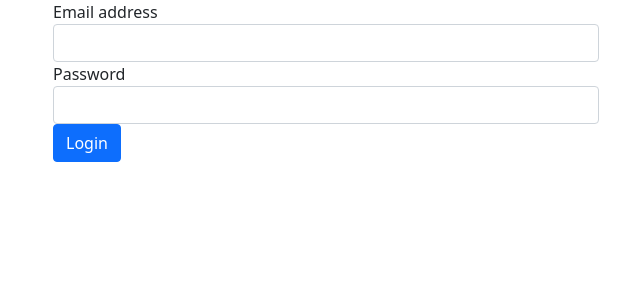
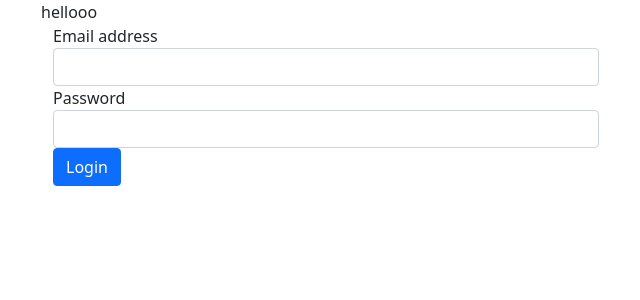
Before and after one commit to kornkarn/Senior, a Django app: page /login/ in a window 1280 px wide. Shown: the part 56-356 px from the top of the page, without its empty margins (41-681 px from the left). Run offline with Django 3.2, Linux system fonts and the light colour scheme; some libraries are stand-ins or nearby versions.

Commit message:
Update login.html

```diff
--- a/MRP/templates/login.html
+++ b/MRP/templates/login.html
@@ -2,7 +2,7 @@
 
 {% block content %}
 
-
+hellooo
 <div class="container">
 
   <form method = "POST">
```
